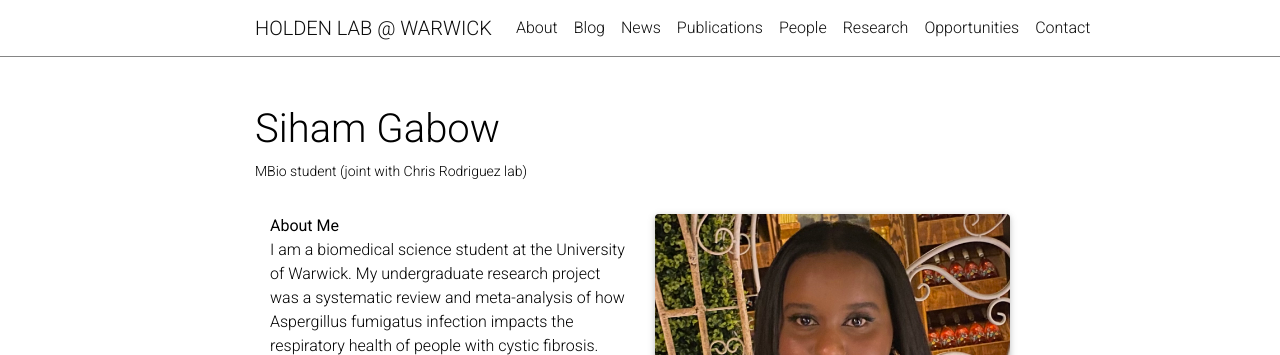
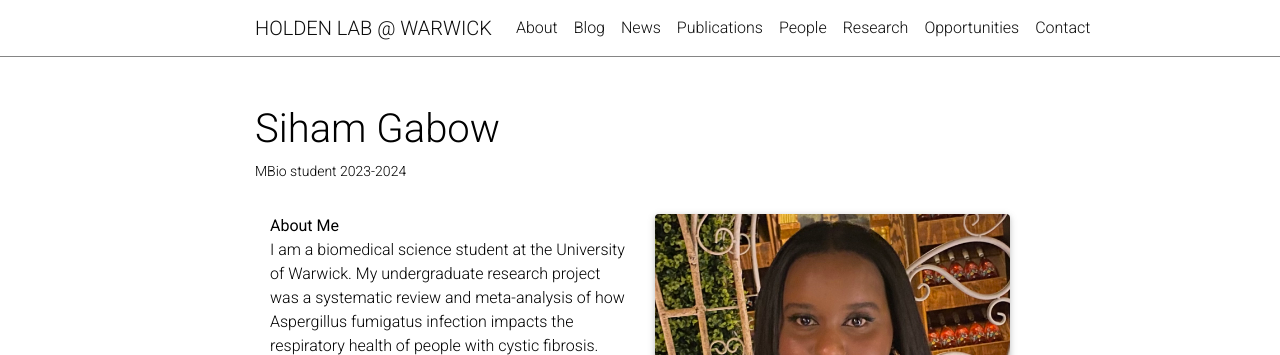
Before and after one commit to HoldenLab/holdenlab.github.io, a Jekyll site: the page built from _projects/gabow_siham.md, in a window 1280 px wide. Shown: the top 355 px of the page. Built offline with Jekyll 4.4.1, drawn with Linux system fonts in a browser that asks for light colours; full-size pictures stand in for the smaller copies a plugin makes; comment, search, counter and statistics services are not loaded; a style sheet for code colours, icons or effects is not loaded.

Commit message:
Update roles

```diff
--- a/_projects/gabow_siham.md
+++ b/_projects/gabow_siham.md
@@ -1,10 +1,10 @@
 ---
 layout: page
 title: Siham Gabow
-description: MBio student (joint with Chris Rodriguez lab)
+description: MBio student 2023-2024
 img: assets/img/people/Siham_Gabow_profile.jpg
 importance: 302
-category: current
+category: alumni
 redirect:
 ---
 <div class="container">
```
Also changed, not shown: _projects/alhagagi_saba.md (+1 -1 lines), _projects/holden_seamus.md (+1 -1 lines).
